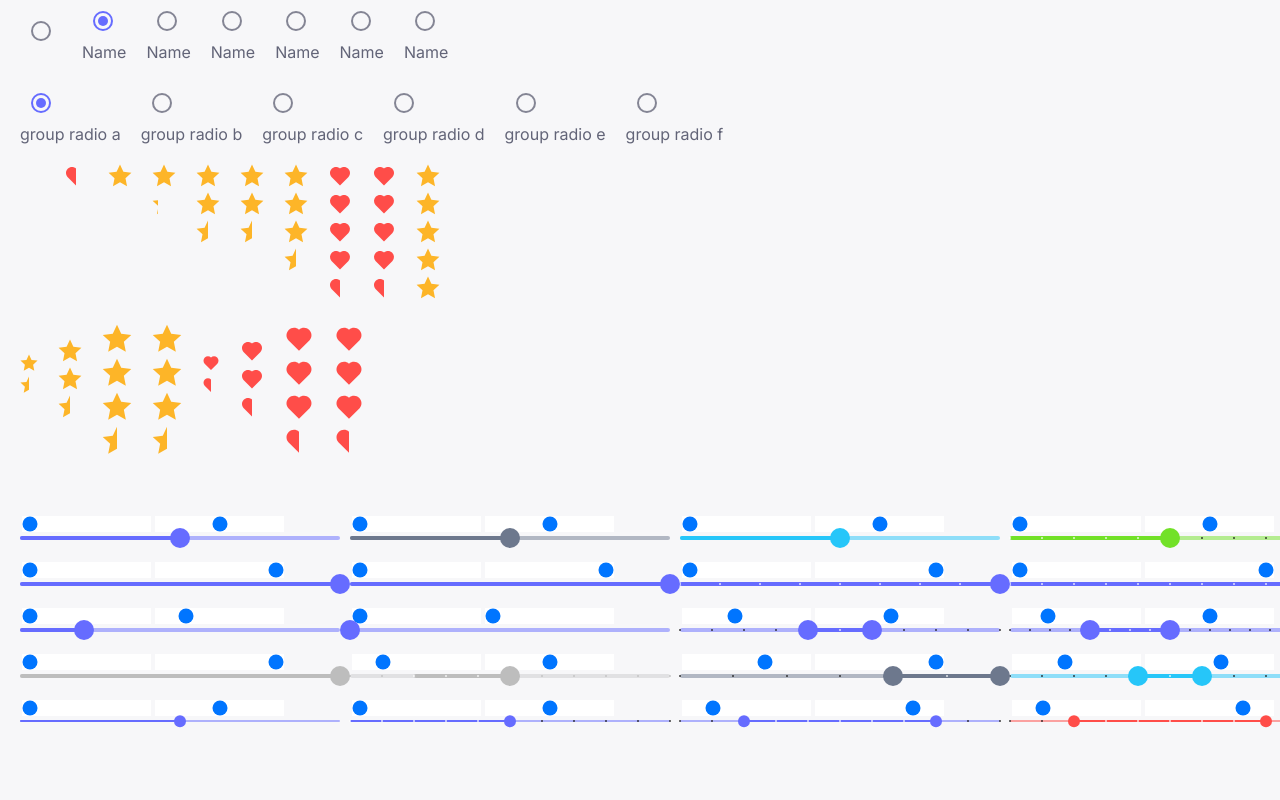
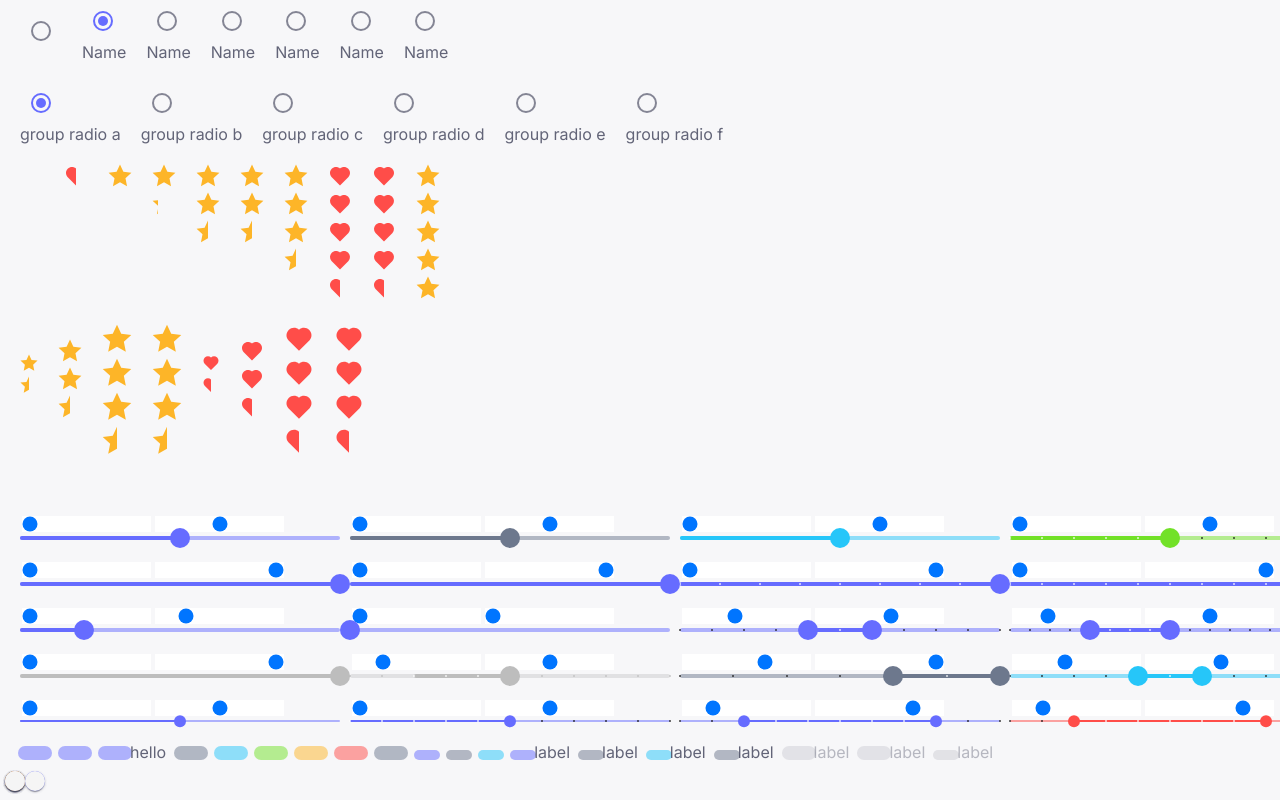
Before and after one commit to HaJaehyeong/template, a Next.js app: page / in a window 1280 px wide. Shown: the part 1356-2156 px from the top of the page. Before the commit the page ends 2098 px from the top, so only its background shows below. Built offline with nearby package versions, Linux system fonts and the light colour scheme.

Commit message:
add ui component: switch

```diff
--- a/src/app/page.tsx
+++ b/src/app/page.tsx
@@ -8,6 +8,7 @@ import UiRadioGroup from '@/ui/radio-group/radio-group';
 import UiRadio from '@/ui/radio/radio';
 import UiRating from '@/ui/rating/rating';
 import UiSlider from '@/ui/slider/slider';
+import UiSwitch from '@/ui/switch/switch';
 import UiToggleButtonGroup from '@/ui/toggle-button-group/toggle-button-group';
 import UiToggleButton from '@/ui/toggle-button/toggle-button';
 import { RiHeartFill, RiHeartLine } from '@remixicon/react';
@@ -621,6 +622,28 @@ const Home: React.FC = () => {
           onChange={() => {}}
         />
       </div>
+
+      <div style={{ display: 'flex', flexDirection: 'row', gap: '10px' }}>
+        <UiSwitch />
+        <UiSwitch checked />
+        <UiSwitch label="hello" />
+        <UiSwitch color="secondary" />
+        <UiSwitch color="info" />
+        <UiSwitch color="success" />
+        <UiSwitch color="warning" />
+        <UiSwitch color="error" />
+        <UiSwitch color="inactive" />
+        <UiSwitch color="primary" size="s" />
+        <UiSwitch color="secondary" size="s" />
+        <UiSwitch color="info" size="s" />
+        <UiSwitch color="primary" size="s" label="label" />
+        <UiSwitch color="secondary" size="s" label="label" />
+        <UiSwitch color="info" size="s" label="label" />
+        <UiSwitch color="inactive" size="s" label="label" />
+        <UiSwitch color="inactive" disabled label="label" />
+        <UiSwitch disabled label="label" checked />
+        <UiSwitch disabled size="s" label="label" />
+      </div>
     </div>
   );
 };
--- a/src/styles/colors.scss
+++ b/src/styles/colors.scss
@@ -66,8 +66,10 @@
   --other-body-background: #f7f7f9;
   --other-paper-and-card: #ffffff;
   --other-rating-active: #fdb528;
+  --other-gray50: #fafafa;
+  --other-gray100: #f5f5f5;
+  --other-gray400: #bdbdbd;
   --other-gray600: #757575;
-  --other-gray400: #bdbdbd;
 
   --custom-bg: #ffffffe0;
 
--- /dev/null
+++ b/src/ui/switch/switch.module.scss
@@ -0,0 +1,161 @@
+.switch-wrapper {
+  position: relative;
+  display: flex;
+  flex-direction: row;
+  justify-content: center;
+  align-items: center;
+  gap: 12px;
+
+  padding: 5px 10px;
+  width: fit-content;
+
+  &.s {
+    gap: 8px;
+    padding: 3px 6px;
+  }
+}
+
+input[type="checkbox"].toggle {
+  position: relative;
+  all: initial;
+
+  &::before {
+    width: 34px;
+    height: 14px;
+    background-color: var(--primary-outlined-resting-background);
+    border-radius: 17px;
+    cursor: pointer;
+  }
+
+  &.secondary::before {
+    background-color: var(--secondary-outlined-resting-background);
+  }
+  &.info::before {
+    background-color: var(--info-outlined-resting-background);
+  }
+  &.success::before {
+    background-color: var(--success-outlined-resting-background);
+  }
+  &.warning::before {
+    background-color: var(--warning-outlined-resting-background);
+  }
+  &.error::before {
+    background-color: var(--error-outlined-resting-background);
+  }
+  &.inactive::before {
+    background-color: var(--secondary-outlined-resting-background);
+  }
+
+  &.s::before {
+    width: 26px;
+    height: 10px;
+    border-radius: 13px;
+  }
+
+  &.disabled::before {
+    background-color: var(--action-disabled-bg);
+    cursor: default;
+  }
+
+  &:checked + .switch {
+    transform: translateX(20px);
+  }
+
+  &.s:checked + .switch {
+    transform: translateX(16px);
+  }
+
+  &:checked::after {
+    display: none;
+  }
+}
+
+.switch {
+  position: absolute;
+
+  left: -4px;
+  width: 38px;
+  height: 38px;
+  border-radius: 19px;
+
+  cursor: pointer;
+  transition: transform 0.3s;
+
+  &.s {
+    top: 3px;
+    left: -3px;
+    width: 24px;
+    height: 24px;
+  }
+
+  &:hover {
+    background-color: var(--primary-outlined-hover-background);
+  }
+  &.secondary:hover {
+    background-color: var(--secondary-outlined-hover-background);
+  }
+  &.info:hover {
+    background-color: var(--info-outlined-hover-background);
+  }
+  &.success:hover {
+    background-color: var(--success-outlined-hover-background);
+  }
+  &.warning:hover {
+    background-color: var(--warning-outlined-hover-background);
+  }
+  &.error:hover {
+    background-color: var(--error-outlined-hover-background);
+  }
+  &.disabled:hover {
+    background-color: transparent;
+    cursor: default;
+  }
+
+  &::before {
+    content: "";
+    position: absolute;
+    top: 9px;
+    left: 9px;
+    width: 20px;
+    height: 20px;
+
+    border-radius: 10px;
+    background-color: var(--primary-main);
+    box-shadow:
+      0px 1px 3px 0px var(--box-shadow-color1),
+      0px 1px 1px 0px var(--box-shadow-color2),
+      0px 2px 1px -1px var(--box-shadow-color3);
+  }
+  &.secondary::before {
+    background-color: var(--secondary-main);
+  }
+  &.info::before {
+    background-color: var(--info-main);
+  }
+  &.success::before {
+    background-color: var(--success-main);
+  }
+  &.warning::before {
+    background-color: var(--warning-main);
+  }
+  &.error::before {
+    background-color: var(--error-main);
+  }
+  &.inactive::before {
+    background-color: var(--other-gray50);
+  }
+  &.disabled::before {
+    background-color: var(--other-gray100);
+  }
+
+  &.s::before {
+    top: 4px;
+    left: 4px;
+    width: 16px;
+    height: 16px;
+  }
+}
+
+.disabled {
+  color: var(--text-disabled);
+}
--- /dev/null
+++ b/src/ui/switch/switch.tsx
@@ -0,0 +1,49 @@
+'use client';
+import { ButtonColor } from '@/types/types';
+import { useState } from 'react';
+import styles from './switch.module.scss';
+
+type UiSwitchProps = {
+  checked?: boolean;
+  color?: ButtonColor | 'inactive';
+  size?: 's' | 'm';
+  label?: string;
+  disabled?: boolean;
+  onChange?: (event: React.ChangeEvent<HTMLInputElement>) => void;
+};
+
+const UiSwitch: React.FC<UiSwitchProps> = ({
+  checked = false,
+  color = 'primary',
+  size = 'm',
+  label = '',
+  disabled = false,
+  onChange,
+}) => {
+  const [toggle, setToggle] = useState(checked);
+
+  const handleToggle = (event: React.ChangeEvent<HTMLInputElement>) => {
+    if (onChange) {
+      onChange(event);
+    }
+  };
+
+  return (
+    <div className={`${styles.switchWrapper} ${styles[size]}`}>
+      <input
+        type="checkbox"
+        className={`${styles.toggle} ${styles[color]} ${styles[size]} ${disabled ? styles.disabled : ''}`}
+        checked={toggle}
+        onClick={() => (disabled ? {} : setToggle(!toggle))}
+        onChange={handleToggle}
+      />
+      <div
+        className={`${styles.switch} ${styles[color]} ${styles[size]} ${disabled ? styles.disabled : ''}`}
+        onClick={() => (disabled ? {} : setToggle(!toggle))}
+      />
+      {label && <span className={disabled ? styles.disabled : ''}>{label}</span>}
+    </div>
+  );
+};
+
+export default UiSwitch;
```
